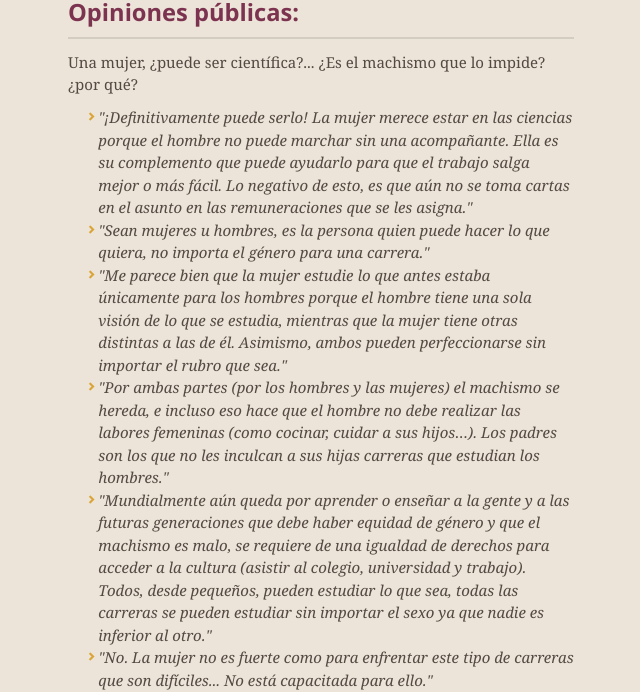
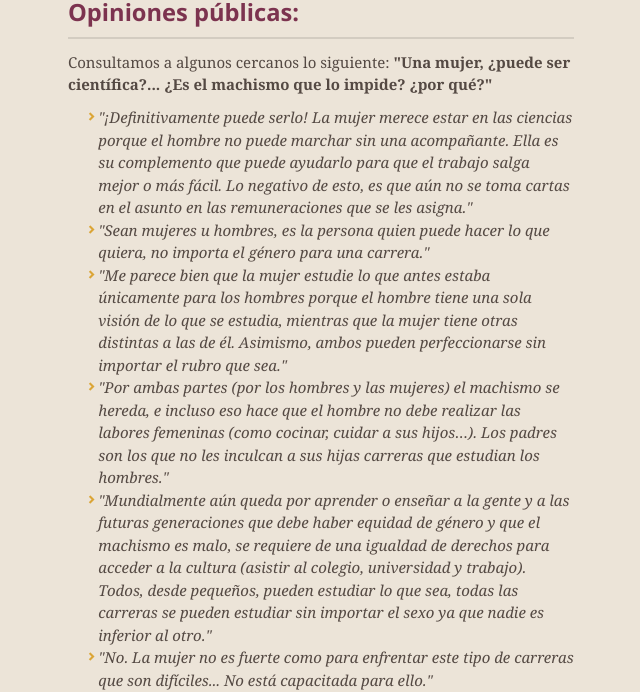
Before and after one commit to Mujeryciencias/mujeryciencias.github.io, a Jekyll site: the page index.html, which Jekyll copies as it is, in a window 1280 px wide and 900 px high, scrolled down 13414 px, cut to the strip 208-900 px from the top of the window. Shown: the whole strip, without its empty margins (319-959 px from the left). Built offline with Jekyll 4.4.1, drawn with Linux system fonts in a browser that asks for light colours; nearby versions of some CDN libraries; Markdown is read by kramdown in place of the engine named in the settings.

```diff
--- a/index.html
+++ b/index.html
@@ -184,7 +184,8 @@
 </ul><h3>
 <a name="opiniones-p%C3%BAblicas" class="anchor" href="#opiniones-p%C3%BAblicas"><span class="octicon octicon-link"></span></a>Opiniones públicas:</h3>
 
-<p>Una mujer, ¿puede ser científica?... ¿Es el machismo que lo impide? ¿por qué?</p>
+<p>Consultamos a algunos cercanos lo siguiente:
+<strong>"Una mujer, ¿puede ser científica?... ¿Es el machismo que lo impide? ¿por qué?"</strong></p>
 
 <ul>
 <li><em>"¡Definitivamente puede serlo! La mujer merece estar en las ciencias porque el hombre no puede marchar sin una acompañante. Ella es su complemento que puede ayudarlo para que el trabajo salga mejor o más fácil. Lo negativo de esto, es que aún no se toma cartas en el asunto en las remuneraciones que se les asigna."</em></li>
@@ -213,8 +214,6 @@
 <li><a href="http://www.icarito.cl/biografias/articulo/l/2009/12/247-661-9-labarca-amanda.shtml">http://www.icarito.cl/biografias/articulo/l/2009/12/247-661-9-labarca-amanda.shtml</a></li>
 <li><a href="http://www.biobiochile.cl/2013/04/01/astronoma-chilena-detecta-por-primera-vez-smog-en-galaxia-enana.shtml">http://www.biobiochile.cl/2013/04/01/astronoma-chilena-detecta-por-primera-vez-smog-en-galaxia-enana.shtml</a></li>
 <li><a href="http://www.med.uchile.cl/premios/premio-eloisa-diaz/3206-marcela-contreras-arriagada-.html">http://www.med.uchile.cl/premios/premio-eloisa-diaz/3206-marcela-contreras-arriagada-.html</a></li>
-<li>
-</li>
 </ul>
       </section>
 
```
Also changed, not shown: params.json (+1 -1 lines).
